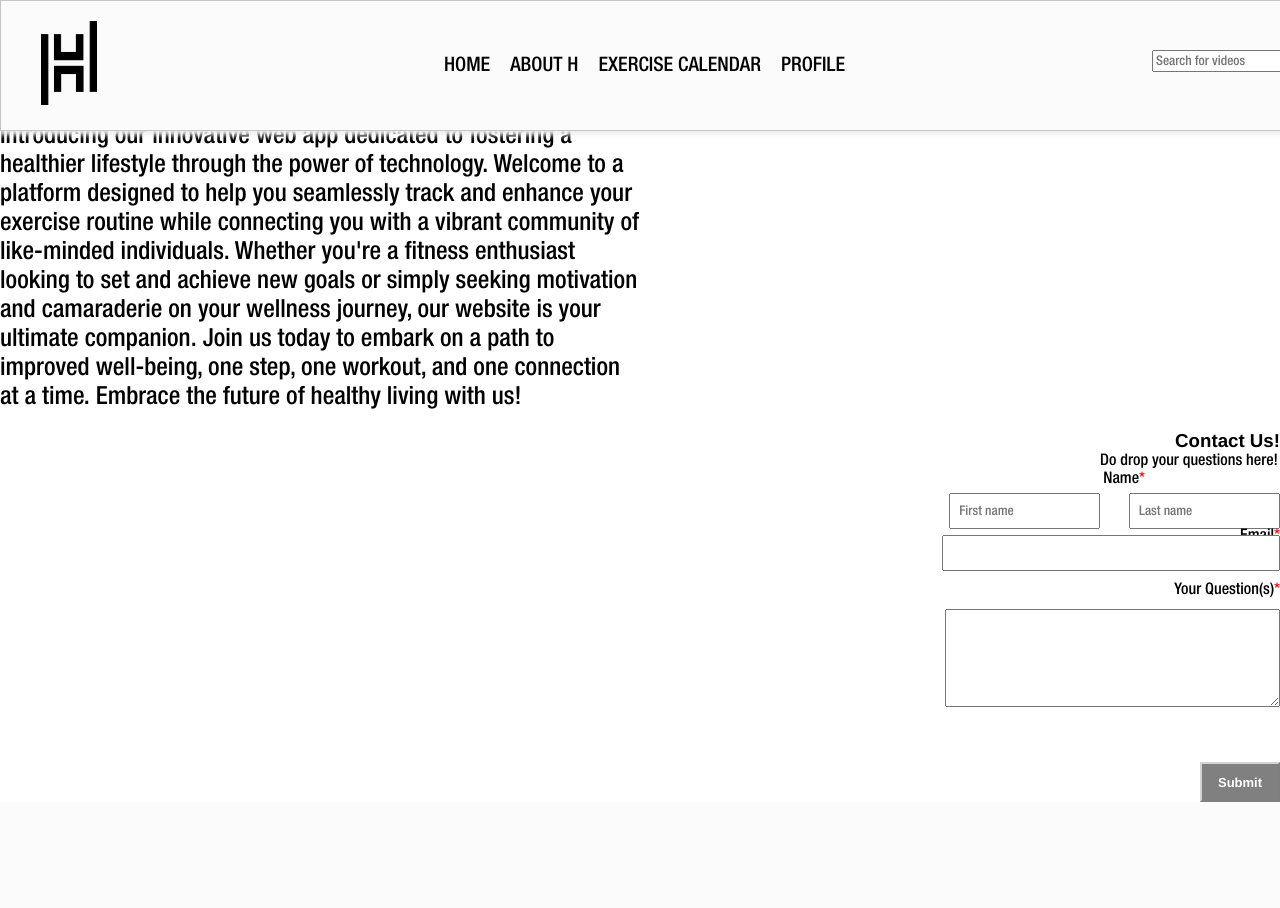
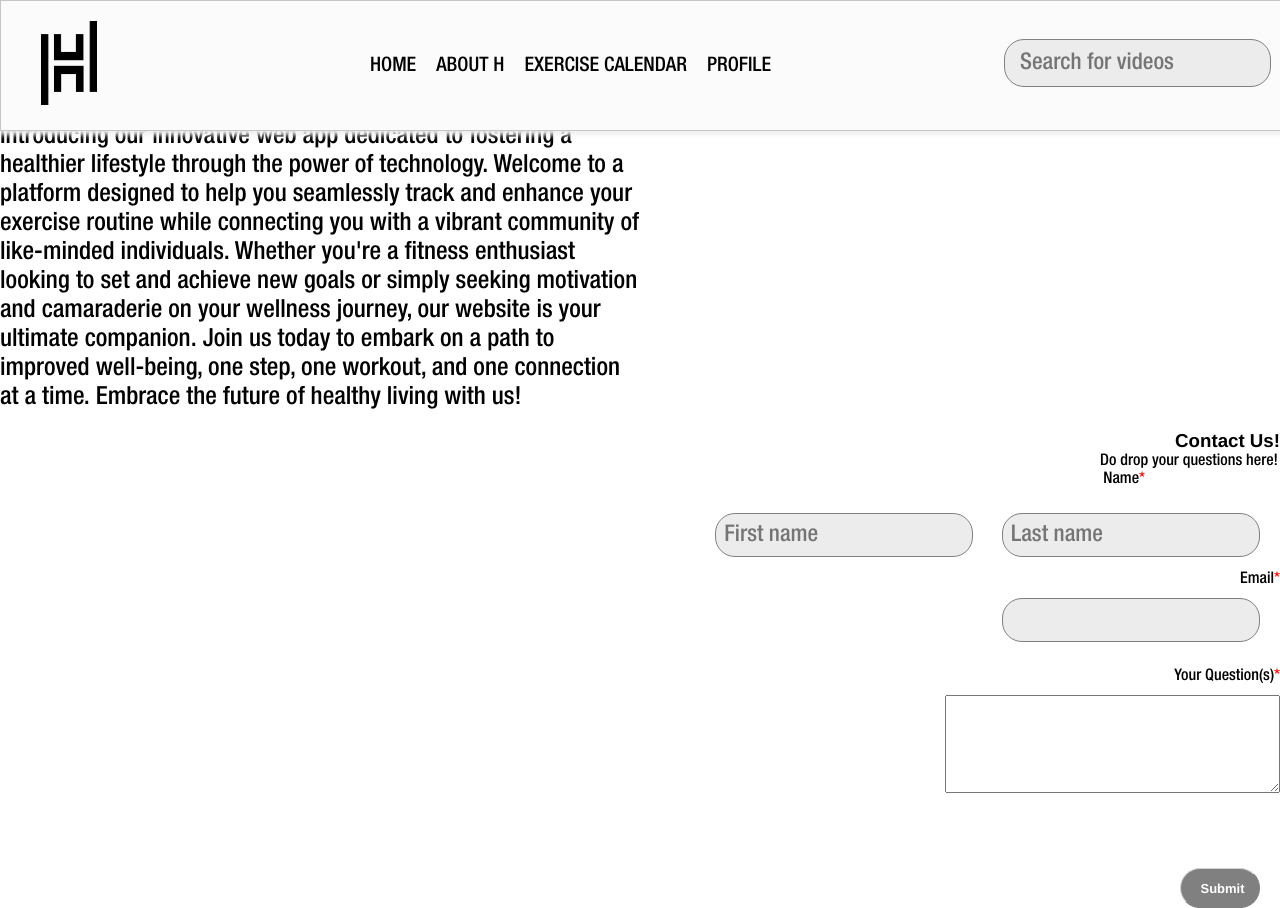
Before and after one commit to weiwen9/Hackathon, a Flask app: template application/templates/aboutus.html in a window 1280 px wide. Before the commit the page ends 802 px from the top, so only its background shows below. Run offline with Flask 2, Linux system fonts and the light colour scheme; the template is opened without the code that fills it, so the values that code supplies are empty.

Commit message:
fixed the input

```diff
--- a/application/static/css/nav.css
+++ b/application/static/css/nav.css
@@ -79,3 +79,17 @@ nav ul li a {
 nav ul li a:hover:after {
     width: 100%;
 }
+
+input {
+    margin-top: 5px;
+    margin-bottom: 15px;
+    font-size: 23px;
+    margin-right: 20px;
+    padding:10px;
+    padding-left: 15px;
+    border-radius: 20px;
+    width:240px;
+    border:gray 0.5px solid;
+    background-color: #ececec;
+    margin-top: 20px;
+}
--- a/application/templates/aboutus.html
+++ b/application/templates/aboutus.html
@@ -7,6 +7,7 @@
     <link rel="icon" href="../static/media/webicon.png" type="image/png">
     <meta name="viewport" content="width=device-width, initial-scale=1">
     <link rel="stylesheet" type="text/css" media="screen" href="../static/css/aboutus.css">
+    <link rel="stylesheet" type="text/css" media="screen" href="../static/css/nav.css">
 </head>
 <body>
     <div id="navbar">
```
